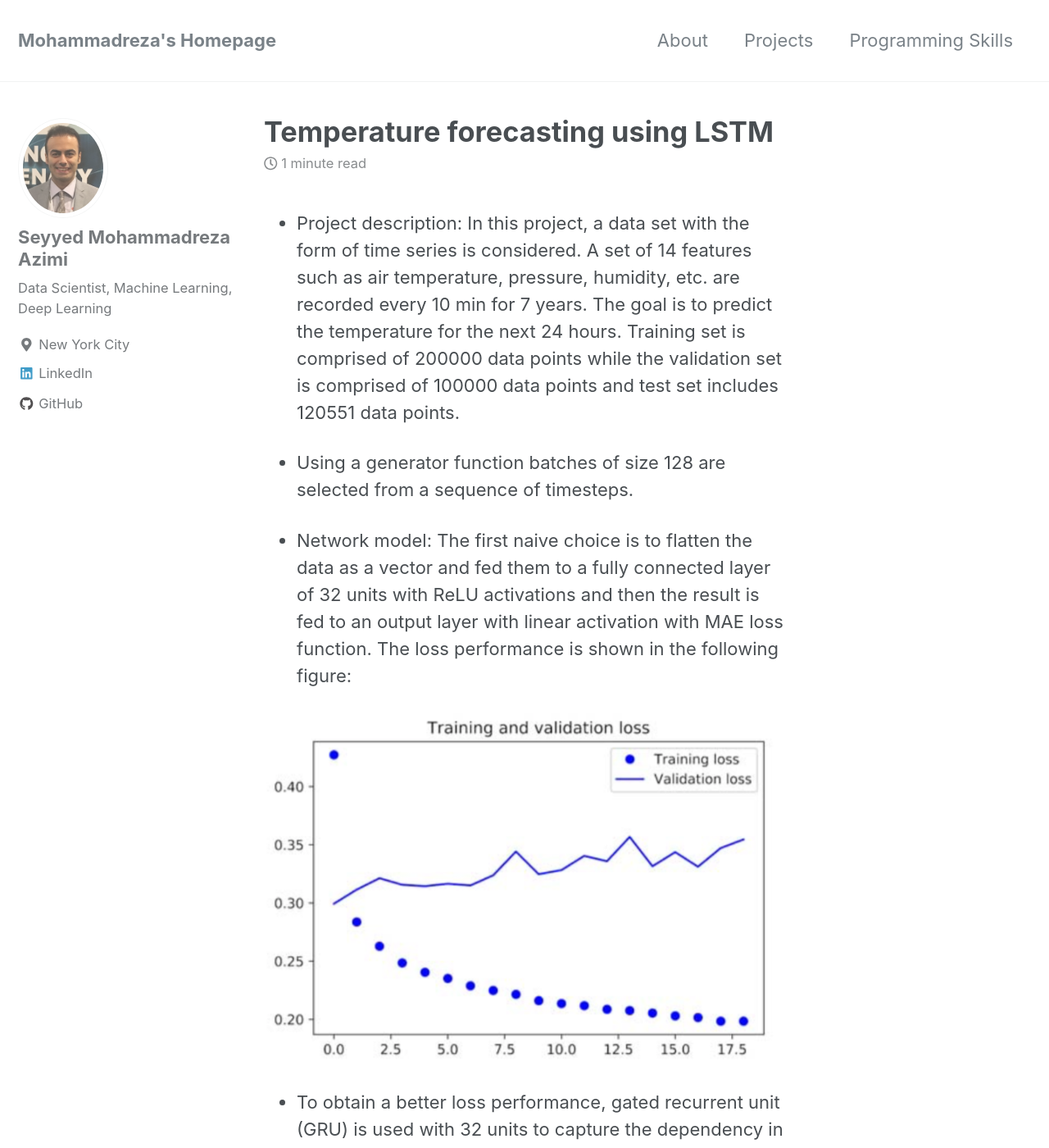
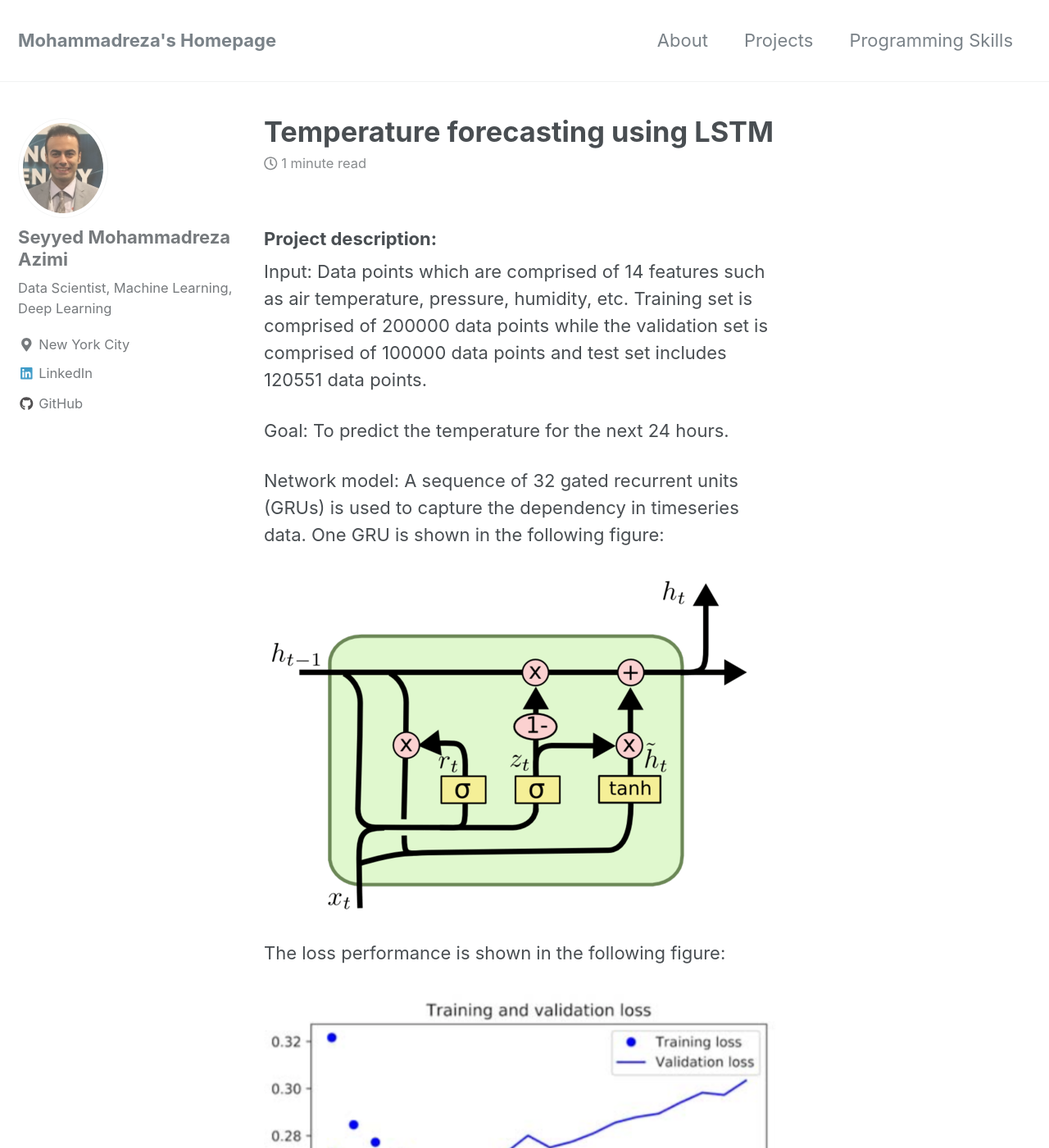
Before and after one commit to MohammadrezaAzimi/MohammadrezaAzimi.github.io, a Jekyll site: the page built from _posts/2018-04-09-TempForcastLSTM.md, in a window 1280 px wide and 1400 px high. Shown: the whole window at 82% size. Built offline with Jekyll 4.4.1, drawn with Linux system fonts in a browser that asks for light colours; nearby versions of some CDN libraries; some of the changed text lies outside the part shown.

Commit message:
new github

````diff
--- a/_posts/2018-04-09-TempForcastLSTM.md
+++ b/_posts/2018-04-09-TempForcastLSTM.md
@@ -5,50 +5,34 @@ tags: [Natural language processing]
 excerpt: "NLP"
 mathjax: "true"
 ---
-* Project description:
-In this project, a data set with the form of time series is considered. A set of 14 features such as air temperature, pressure, humidity, etc. are recorded every 10 min for 7 years. The goal is to predict the temperature for the next 24 hours. Training set is comprised of 200000 data points while the validation set is comprised of 100000 data points and test set includes 120551 data points.
+### Project description:
+Input: Data points which are comprised of 14 features such as air temperature, pressure, humidity, etc. Training set is comprised of 200000 data points while the validation set is comprised of 100000 data points and test set includes 120551 data points.
 
-* Using a generator function batches of size 128 are selected from a sequence of timesteps.
+Goal:  To predict the temperature for the next 24 hours.
 
-* Network model: The first naive choice is to flatten the data as a vector and fed them to a fully connected layer of 32 units with ReLU activations and then the result is fed to an output layer with linear activation with MAE loss function.  The loss performance  is shown in the following figure:
+Network model: A sequence of 32 gated recurrent units (GRUs) is used to capture the dependency in timeseries data. One GRU is shown in the following figure:
 
-<img src="{{ site.url }}{{ site.baseurl }}/images/Jena/loss.png" alt="ooo">
+<img src="{{ site.url }}{{ site.baseurl }}/images/Jena/gru.png" alt="ooo">
 
-* To obtain a better loss performance, gated recurrent unit (GRU) is used with 32 units to capture the dependency in timeseries data.  The loss performance  is shown in the following figure:
+The loss performance  is shown in the following figure:
 
 <img src="{{ site.url }}{{ site.baseurl }}/images/Jena/loss2.png" alt="ooo">
 
-* To overcome the overfitting problem, regularization of the form *dropout* is used. For GRU, dropout reflects the rate of dropping the input units of the layer while *recurrent_dropout* shows the dropout rate of the recurrent units. The python code is as follows:
-```
-model.add(layers.GRU(32, dropout=0.2,
-                         recurrent_dropout=0.2,
-                         input_shape=(None, float_data.shape[-1])))
-```
+
+Modification:
+
+1. To overcome the overfitting problem, regularization of the form *dropout* is used. For GRU, dropout reflects the rate of dropping the input units of the layer while *recurrent_dropout* shows the dropout rate of the recurrent units.
 The loss performance  is shown in the following figure:
 
 <img src="{{ site.url }}{{ site.baseurl }}/images/Jena/loss3.png" alt="ooo">
 
-* To see if the performance can be improved, one approach is to stack the GRU layers. One subtle difference is that, the output of first GRU layer now should be the entire sequence to be fed into the next GRU layer. The python code is therefore:
-```
-model.add(layers.GRU(32,
-                     dropout=0.1,
-                     recurrent_dropout=0.5,
-                     return_sequences=True,
-                     input_shape=(None, float_data.shape[-1])))
-model.add(layers.GRU(64, activation='relu',
-                     dropout=0.1,
-                     recurrent_dropout=0.5))
-```
+2. To see if the performance can be improved, one approach is to stack the GRU layers. One subtle difference is that, the output of first GRU layer now should be the entire sequence to be fed into the next GRU layer.
 The loss performance  is shown in the following figure:
 
 <img src="{{ site.url }}{{ site.baseurl }}/images/Jena/loss4.png" alt="ooo">
 
-* The last improvement is to use bidirectional GRU in which the dependency of data points in both forward and backward directions is analyzed.
-The python code is as follows
-```
-model.add(layers.Bidirectional(
-                 layers.GRU(32), input_shape=(None, float_data.shape[-1])))
-```
+3. The last improvement is to use bidirectional GRU in which the dependency of data points in both forward and backward directions is analyzed.
+
 The performance is the same as the first example and the reason is that the capacity of proposed model is used in the most efficient way.
 
-The source code of this project is available in my [Github page](https://github.com/MohammadrezaAzimi/Temperature-Forcasting-LSTM/blob/master/temperature-forecasting%20using%20LSTM%20.ipynb). Interested reader is referred to the book *Deep Learning with Python* by Francois Chollet.
+The source code of this project is available in my [Github page](https://github.com/MohammadrezaAzimi/Temperature-Forcasting-LSTM).
````
Also changed, not shown: images/Jena/gru.png (added), 1 other file.
